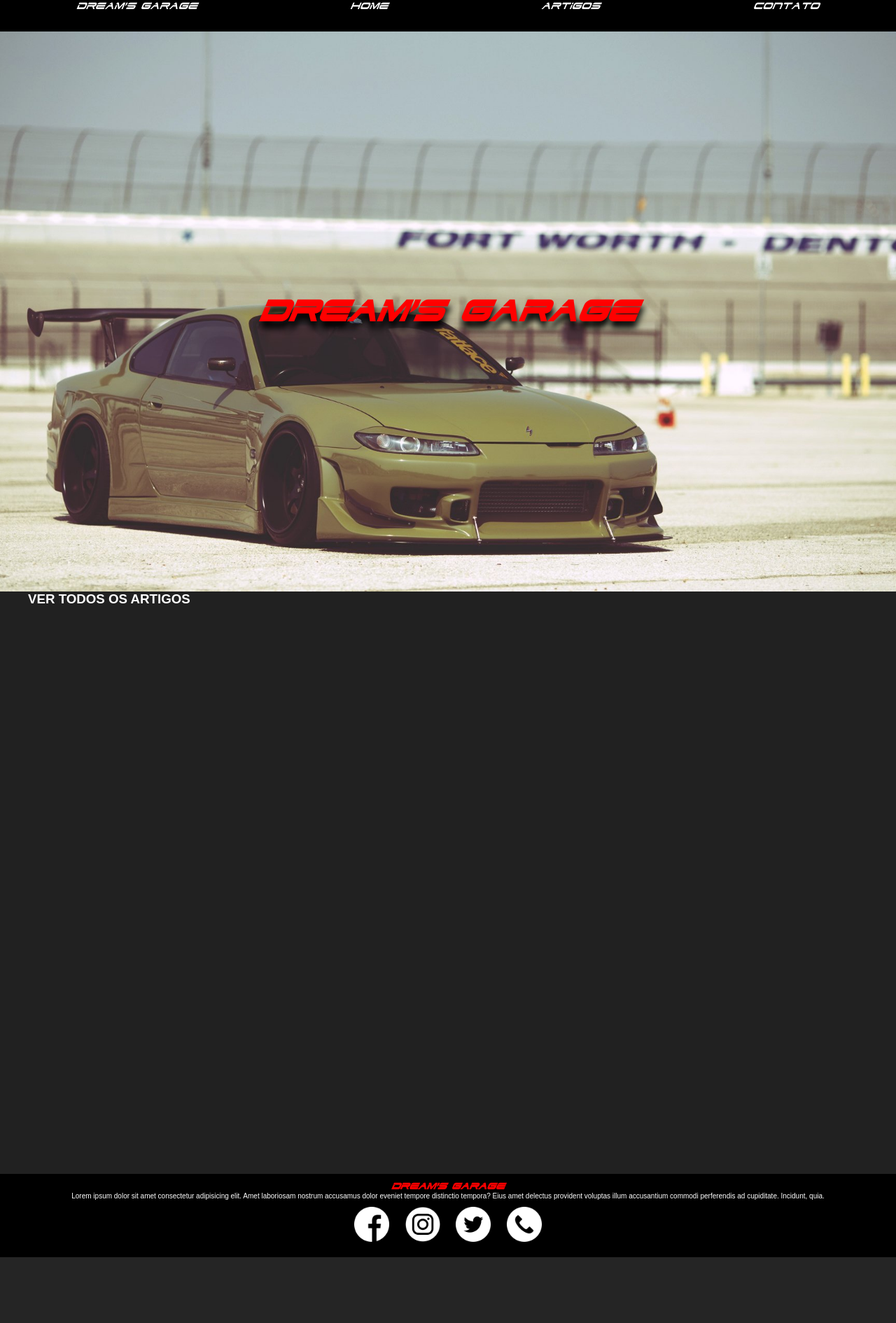
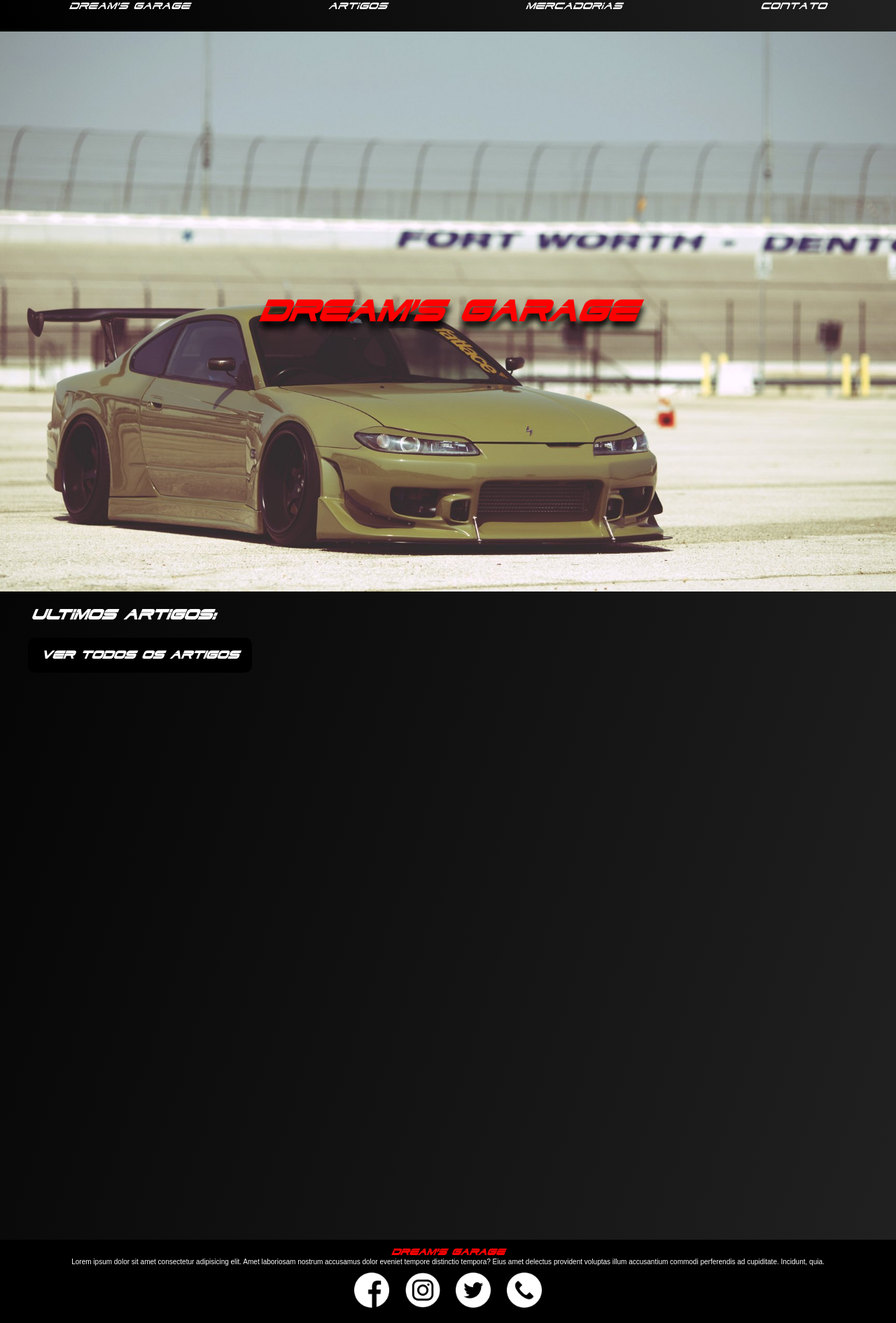
Before and after one commit to gustavocruz-pereira/blog-carros-django, a Django app: page / in a window 1280 px wide. Shown: the whole page at 70% size. Before the commit the page ends 1796 px from the top, so only its background shows below. Run offline with Django 3.2, Linux system fonts and the light colour scheme; data that the repository does not hold is empty; parts of the project's set-up code (start-up, migrations or seed data) failed here and were passed over; some libraries are stand-ins or nearby versions.

Commit message:
mais algumas melhorias

```diff
--- a/blog/static/blog/css/style.css
+++ b/blog/static/blog/css/style.css
@@ -17,13 +17,17 @@
     padding: 0;
 }
 
+html {
+    scroll-behavior: smooth;
+}
+
 body {
-    background-color: var(--gray-color);
+    background: linear-gradient(-72deg, var(--gray-color), var(--black-color));
     font-family: Arial, Helvetica, sans-serif;
 }
 
 section {
-    height: 100vh;
+    min-height: 100vh;
 }
 
 ul li a {
@@ -55,7 +59,7 @@ a:visited {
 
 .menu {
     font-family: Dodgv2ci;
-    background-color: var(--black-color);
+    background: linear-gradient(72deg, var(--black-color) 1%, var(--gray-color));
     color: white;
     height: 45px;
     width: 100%;
@@ -95,7 +99,16 @@ h3.logo {
     gap: 25px;
 }
 
+.ultimos-artigos {
+    color: var(--white-color);
+    font-weight: bold;
+    font-family: Dodgv2ci;
+    margin-left: 25px;
+    padding: 20px;
+}
+
 .artigo {
+    margin-top: 30px;
     padding: 20px;
     color: var(--white-color);
     border-bottom: 1px solid var(--red-color);
@@ -123,6 +131,21 @@ h3.logo {
 
 .resumo-home>h2 {
     font-size: 10px;
+}
+
+.see-all-articles {
+    background-color: var(--black-color);
+    color: var(--white-color);
+    width: 290px;
+    padding: 15px;
+    border-radius: 10px;
+    text-align: center;
+    font-family: Dodgv2ci;
+    transition: .5s;
+}
+
+.see-all-articles:hover {
+    color: var(--red-color);
 }
 
 
--- a/templates/_footer.html
+++ b/templates/_footer.html
@@ -3,7 +3,7 @@
     <h3 class="logo">Dream's garage</h3>
     <p>Lorem ipsum dolor sit amet consectetur adipisicing elit. Amet laboriosam nostrum accusamus dolor eveniet tempore distinctio tempora? Eius amet delectus provident voluptas illum accusantium commodi perferendis ad cupiditate. Incidunt, quia.</p>
 
-    <div class="contato">
+    <div class="contato" id="contato">
         <ul>
             <li><img src="{% static 'blog/img/fb.png' %}" alt=""></li>
             <li><img src="{% static 'blog/img/ig.png' %}" alt=""></li>
--- a/templates/_header.html
+++ b/templates/_header.html
@@ -11,9 +11,9 @@
     <nav class="menu">
           <ul class="menu-content">
                 <li><a href="{% url 'home' %}">Dream's garage</a></li>
-                <li><a href="{% url 'home' %}">Home</a></li>
                 <li><a href="{% url 'artigos' %}">Artigos</a></li>
-                <li><a href="#">Contato</a></li>
+                <li><a href="#">Mercadorias</a></li>
+                <li><a href="#contato">Contato</a></li>
           </ul>
     </nav>
 </header>
--- a/templates/home.html
+++ b/templates/home.html
@@ -1,12 +1,17 @@
 {% extends 'layout.html' %}
 {% load static %}
-
+{% load humanize %}
 {% include '_header.html' %}
 {% block sub_header %}
   <section class="car-bg">
     <h1 class="logo">Dream's garage</h1>
 
   </section>
+
+  <div class="ultimos-artigos">
+    <h2>Ultimos artigos:</h2>
+  </div>
+
   <main class="corpo">
       {% for post in posts %}
         {% if post.published %}
@@ -16,16 +21,17 @@
               <h2><a href="/post/{{post.pk}}">{{ post.title }}</a></h2>
               <a href="/post/{{post.pk}}"><img src="{{post.thumb.url}}"></a>
               {{ post.summary | safe }}
+              <br>
+              <p>{{post.created_at | naturalday}}</p>
+              <br>
               <p class="ler-mais"><a href="/post/{{post.pk}}">Ler mais...</a></p>
               </div>
             </div>
-
             {% endif %}
           {% endif %}
       {% endfor %}
       <h3 class="see-all-articles"><a href="{% url 'artigos' %}">VER TODOS OS ARTIGOS</a></h3>
   </main>
-
   <section>
 
   </section>
--- a/templates/post.html
+++ b/templates/post.html
@@ -37,13 +37,12 @@
                     {% csrf_token %}
                     <fieldset>
                         <input type="text" name="nome_comentario" id="nome_comentario" placeholder="Seu Nome">
-                        <input type="text" name="" id="">
                     </fieldset>
                     <fieldset>
-                        <textarea name="comentario" id="comentario" cols="80" rows="20" placeholder="Digite seu comentario aqui..."></textarea>
+                        <textarea name="comentario" id="comentario" placeholder="Digite seu comentario aqui..."></textarea>
                     </fieldset>
                     <fieldset>
-                        <button type="submit">Enviar</button>
+                        <button class="enviar-coment"type="submit">Enviar</button>
                     </fieldset>
                 </form>
             </div>
```
Also changed, not shown: other parts of blog/static/blog/css/style.css (+32 -5 lines), media/media/uploads/2022/08/30/abre-4.webp (added).
